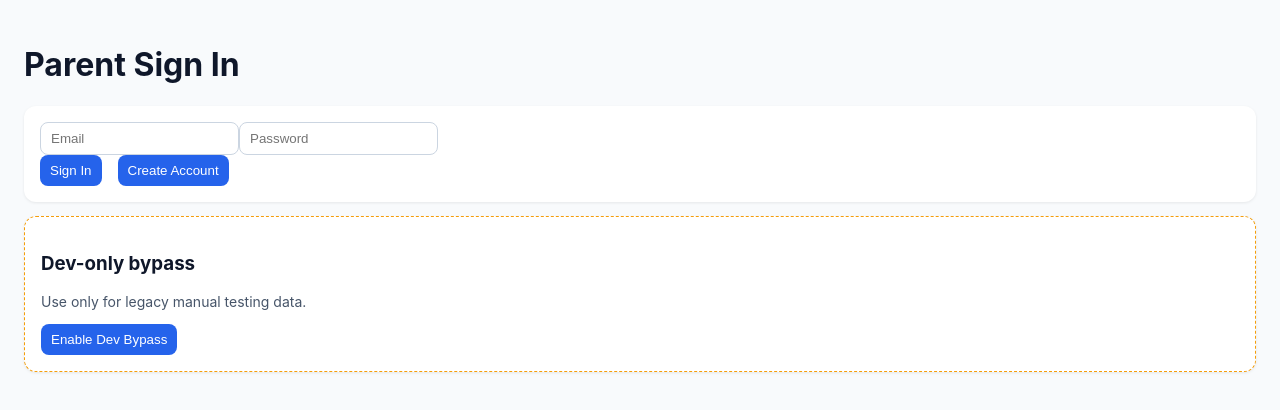
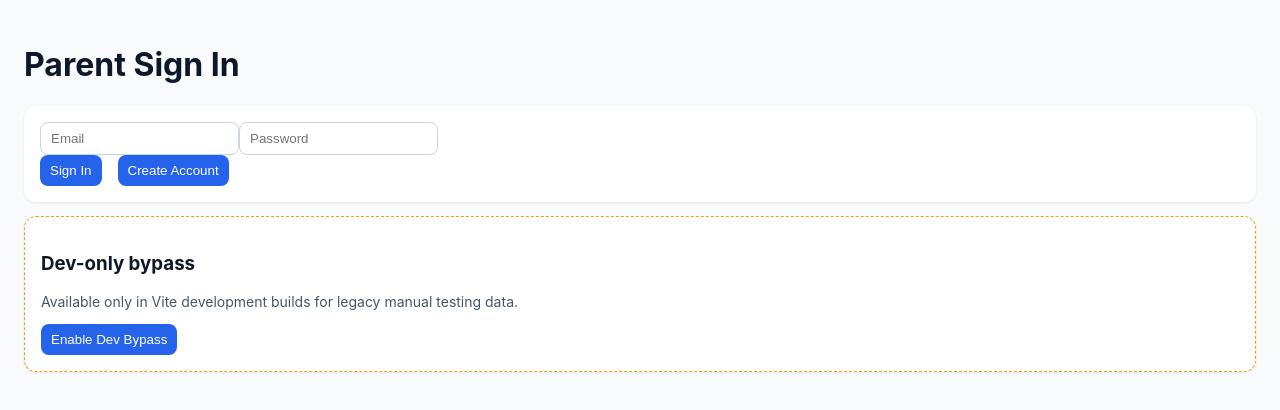
Before and after one commit to Nkwajoshua/Digital-Parenting, a React (Vite) app in the folder parent-dashboard-web/: page / in a window 1280 px wide. Shown: the top 410 px of the page. Built offline with nearby package versions, Linux system fonts and the light colour scheme; no server answers.

Commit message:
security(parent-web): keep debug surfaces development-only

```diff
--- a/parent-dashboard-web/src/App.jsx
+++ b/parent-dashboard-web/src/App.jsx
@@ -18,12 +18,13 @@ function LoginScreen() {
     try { if (mode === 'signin') await signIn(email, password); else await signUp(email, password) } catch (e) { setError(e.message) }
   }
 
-  return <main className="content"><h1>Parent Sign In</h1><div className="card"><input placeholder="Email" value={email} onChange={(e) => setEmail(e.target.value)} /><input type="password" placeholder="Password" value={password} onChange={(e) => setPassword(e.target.value)} /><div className="button-row"><button onClick={() => run('signin')}>Sign In</button><button onClick={() => run('signup')}>Create Account</button></div>{error && <p className="danger">{error}</p>}</div><div className="card dev-only"><h3>Dev-only bypass</h3><p className="muted">Use only for legacy manual testing data.</p><button onClick={() => setDevBypass(!devBypass)}>{devBypass ? 'Disable' : 'Enable'} Dev Bypass</button></div></main>
+  return <main className="content"><h1>Parent Sign In</h1><div className="card"><input placeholder="Email" value={email} onChange={(e) => setEmail(e.target.value)} /><input type="password" placeholder="Password" value={password} onChange={(e) => setPassword(e.target.value)} /><div className="button-row"><button onClick={() => run('signin')}>Sign In</button><button onClick={() => run('signup')}>Create Account</button></div>{error && <p className="danger">{error}</p>}</div>{import.meta.env.DEV && <div className="card dev-only"><h3>Dev-only bypass</h3><p className="muted">Available only in Vite development builds for legacy manual testing data.</p><button onClick={() => setDevBypass(!devBypass)}>{devBypass ? 'Disable' : 'Enable'} Dev Bypass</button></div>}</main>
 }
 
 export default function App() {
   const { user, loading, signOutUser, devBypass } = useAuth()
   const [notificationStatus, setNotificationStatus] = useState('Not enabled')
+  const effectiveDevBypass = import.meta.env.DEV && devBypass
 
   useEffect(() => {
     if (typeof Notification === 'undefined') setNotificationStatus('Not supported')
@@ -40,14 +41,14 @@ export default function App() {
   }
 
   if (loading) return <main className="content"><p>Loading auth...</p></main>
-  if (!user && !devBypass) return <LoginScreen />
+  if (!user && !effectiveDevBypass) return <LoginScreen />
 
   return (
     <div className="app-shell">
       <aside className="sidebar">
         <h2>Parent Dashboard</h2>
         <nav>
-          <Link to="/">Home</Link><Link to="/children">Child Devices</Link><Link to="/debug">Debug Panel</Link>
+          <Link to="/">Home</Link><Link to="/children">Child Devices</Link>{import.meta.env.DEV && <Link to="/debug">Debug Panel</Link>}
         </nav>
         <p className="muted">Parent UID: {user?.uid || 'DEV_BYPASS'}</p>
         <div className="notification-status">
@@ -61,7 +62,7 @@ export default function App() {
           <Route path="/" element={<DashboardPage />} />
           <Route path="/children" element={<ChildrenPage />} />
           <Route path="/children/:childUid" element={<ChildDetailPage />} />
-          <Route path="/debug" element={<DebugPanelPage />} />
+          {import.meta.env.DEV && <Route path="/debug" element={<DebugPanelPage />} />}
         </Routes>
       </main>
     </div>
```
